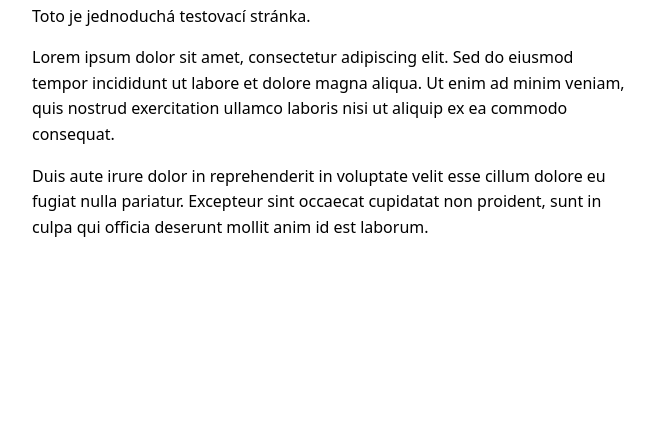
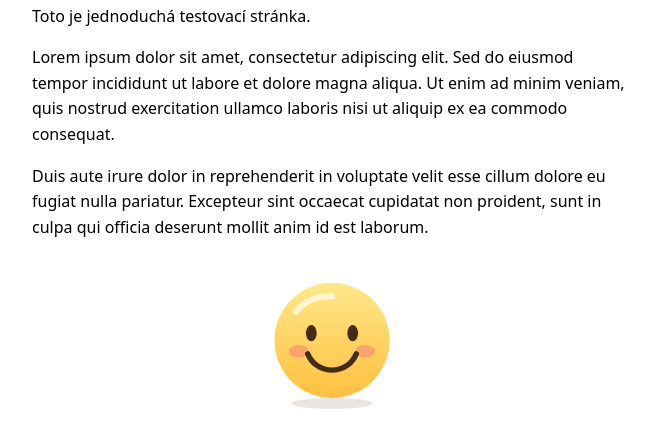
Before and after one commit to plachow/plachow, a plain HTML site: page index.html in a window 1280 px wide. Shown: the part 133-580 px from the top of the page, without its empty margins (308-962 px from the left). Drawn offline with Linux system fonts and the light colour scheme.

Commit message:
Add an inline SVG smiley below the text

```diff
--- a/index.html
+++ b/index.html
@@ -11,6 +11,12 @@
       margin: 4rem auto;
       padding: 0 1rem;
       line-height: 1.6;
+    }
+    .smiley {
+      display: block;
+      max-width: 100%;
+      height: auto;
+      margin: 2rem auto 0;
     }
   </style>
 </head>
@@ -27,5 +33,25 @@
     eu fugiat nulla pariatur. Excepteur sint occaecat cupidatat non proident,
     sunt in culpa qui officia deserunt mollit anim id est laborum.
   </p>
+  <svg class="smiley" xmlns="http://www.w3.org/2000/svg" width="144" height="144"
+       viewBox="0 0 160 160" role="img" aria-labelledby="smiley-title">
+    <title id="smiley-title">Usměvavý žlutý smajlík</title>
+    <defs>
+      <linearGradient id="smiley-fill" x1="0" y1="0" x2="0" y2="1">
+        <stop offset="0%" stop-color="#ffe88a" />
+        <stop offset="100%" stop-color="#ffbf3f" />
+      </linearGradient>
+    </defs>
+    <ellipse cx="80" cy="146" rx="45" ry="6" fill="#442c18" opacity="0.12" />
+    <circle cx="80" cy="76" r="64" fill="url(#smiley-fill)" />
+    <path d="M 40 44 A 49 49 0 0 1 80 27" fill="none" stroke="#fff5cc"
+          stroke-width="7" stroke-linecap="round" />
+    <ellipse cx="57" cy="68" rx="6" ry="9" fill="#442c18" />
+    <ellipse cx="103" cy="68" rx="6" ry="9" fill="#442c18" />
+    <ellipse cx="43" cy="88" rx="11" ry="7" fill="#f58c75" opacity="0.65" />
+    <ellipse cx="117" cy="88" rx="11" ry="7" fill="#f58c75" opacity="0.65" />
+    <path d="M 53 91 C 63 115 97 115 107 91" fill="none" stroke="#442c18"
+          stroke-width="6" stroke-linecap="round" />
+  </svg>
 </body>
 </html>
```
